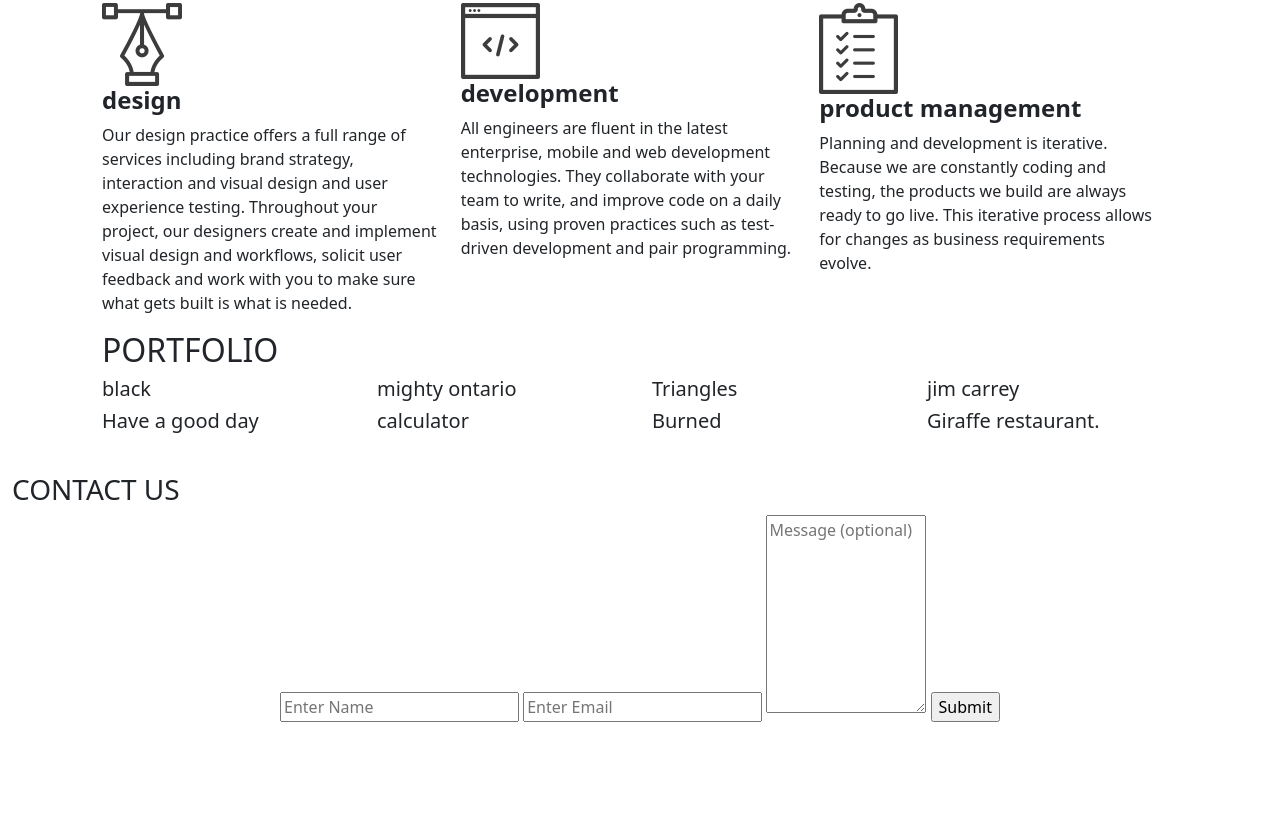
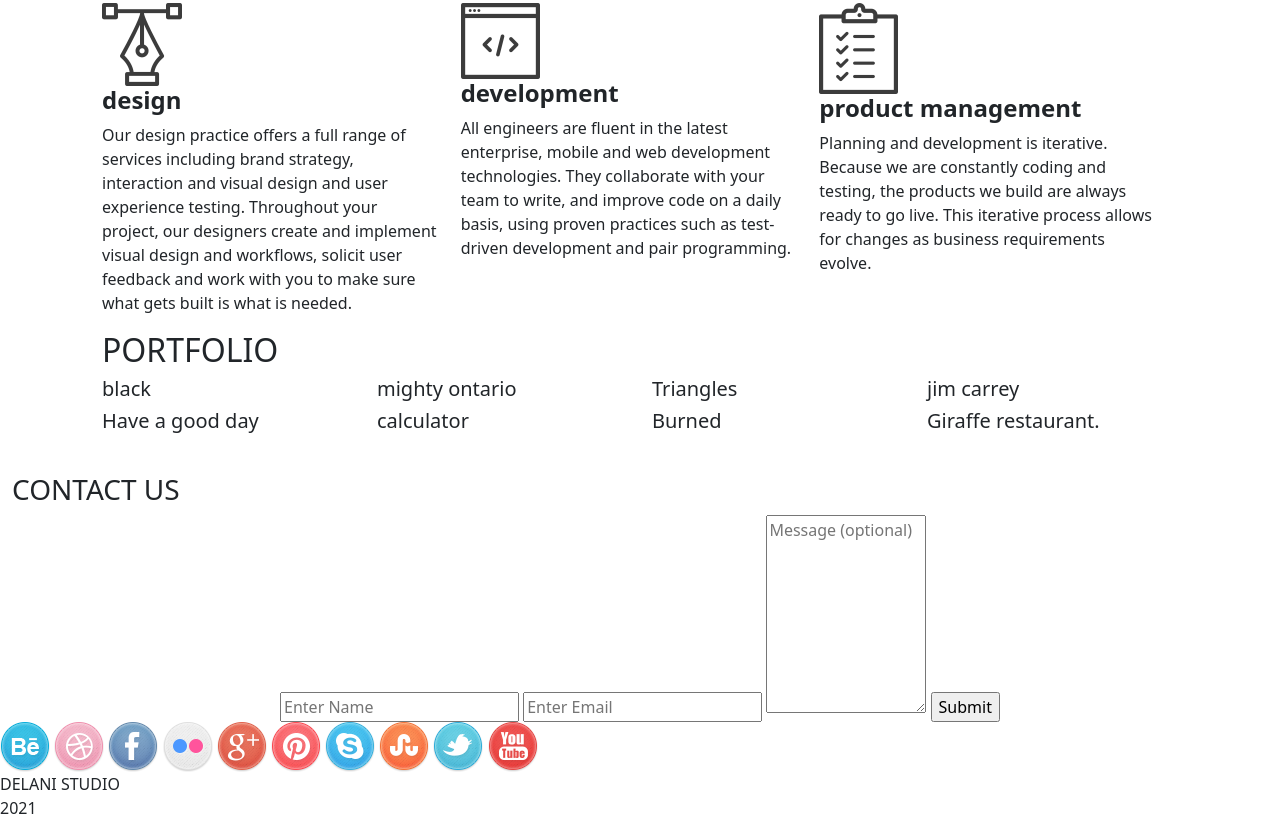
Before and after one commit to bundiroberts/Delani_Studios, a plain HTML site: page index.html in a window 1280 px wide. Shown: the part 645-1481 px from the top of the page. Before the commit the page ends 1367 px from the top, so only its background shows below. Drawn offline with nearby package versions, Linux system fonts and the light colour scheme.

Commit message:
added the footer section with all the footer icons

```diff
--- a/index.html
+++ b/index.html
@@ -144,3 +144,19 @@
                                           </div>
                                         </div>
                                         </div>
+                                        <footer>
+                                            <a href=""><img src=" images/social_icons/behance.png" alt=""></a>
+                                            <a href=""><img src=" images/social_icons/dribble.png" alt=""></a>
+                                            <a href=""><img src=" images/social_icons/facebook.png" alt=""></a>
+                                            <a href=""><img src=" images/social_icons/flickr.png" alt=""></a>
+                                            <a href=""><img src=" images/social_icons/g_plus.png" alt=""></a>
+                                            <a href=""><img src="images/social_icons/pinterest.png " alt=""></a>
+                                            <a href=""><img src="images/social_icons/skype.png " alt=""></a>
+                                            <a href=""><img src="images/social_icons/stumble_upon.png " alt=""></a>
+                                            <a href=""><img src=" images/social_icons/twitter.png" alt=""></a>
+                                            <a href=""><img src=" images/social_icons/you_tube.png" alt=""></a>
+                                            <p>DELANI STUDIO <br>2021</p>
+                                          </footer>
+
+        </body>
+        </html>
```
